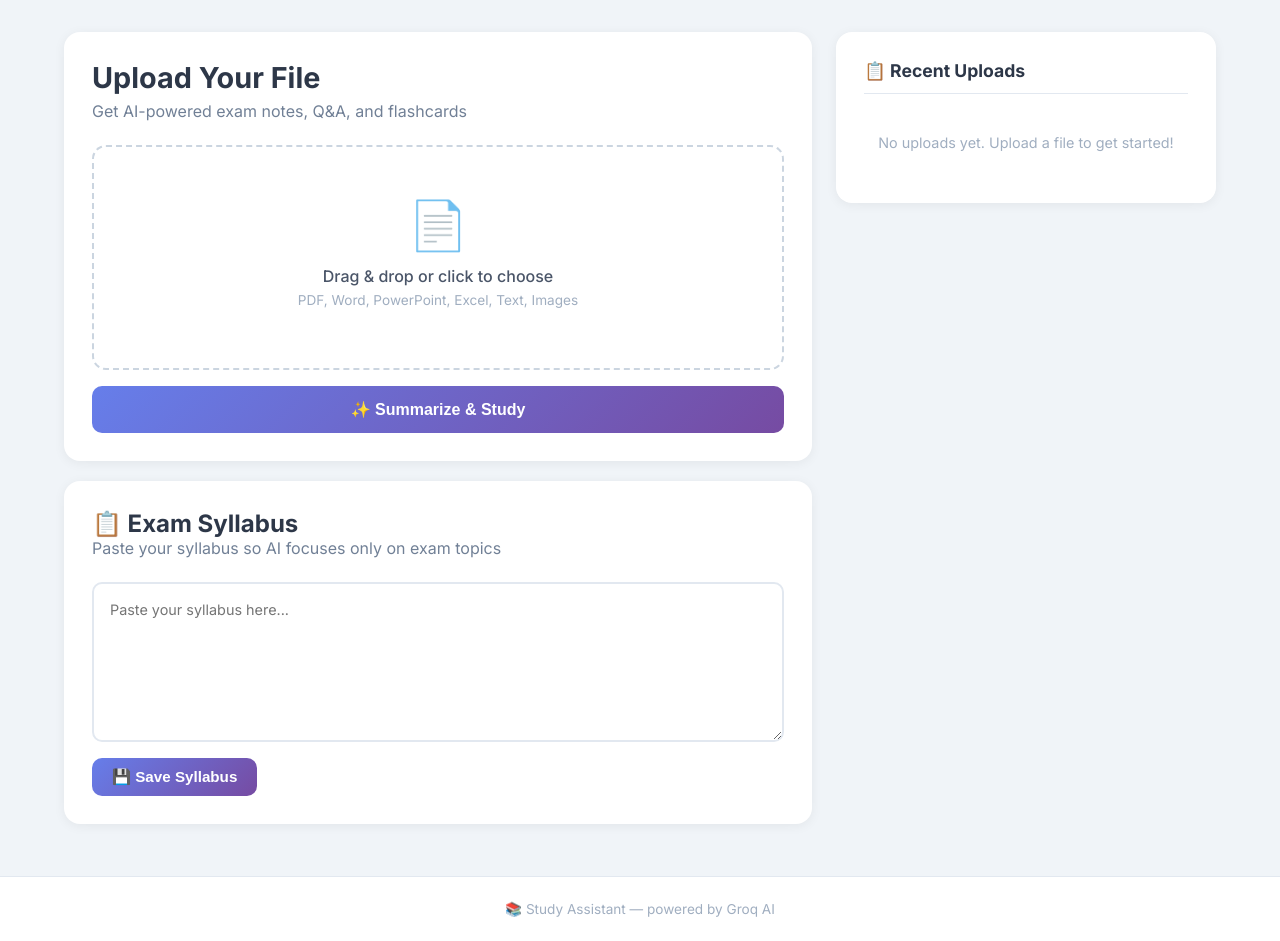
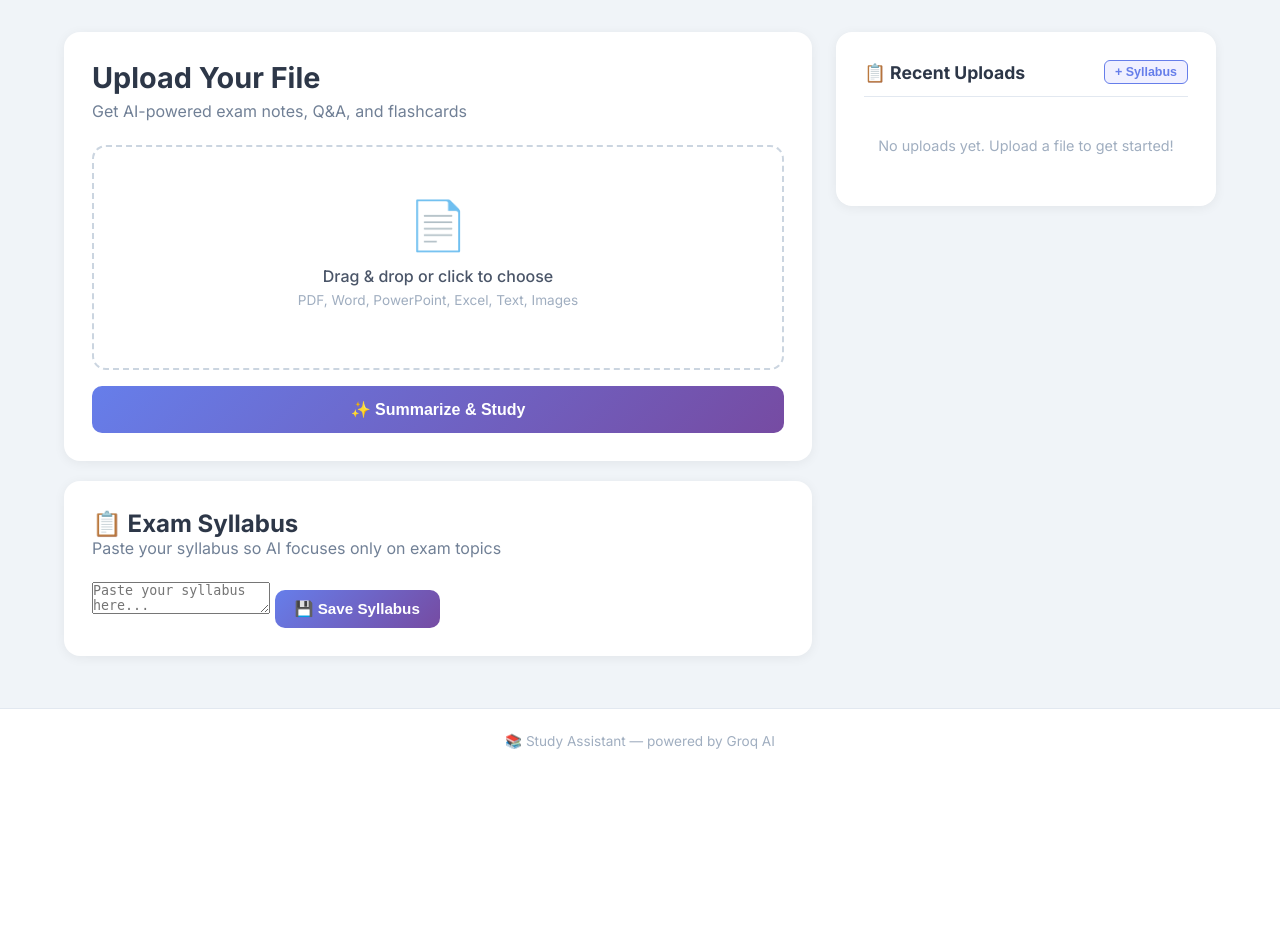
Before and after one commit to Sahhvaa/study-assistant, a Flask app: page / in a window 1280 px wide. Shown: the part 64-1005 px from the top of the page. After the commit the page ends 813 px from the top, so only its background shows below. Run offline with Flask 3, Linux system fonts and the light colour scheme; data that the repository does not hold is empty; some libraries are stand-ins or nearby versions.

Commit message:
Move syllabus to collapsible sidebar panel

```diff
--- a/static/style.css
+++ b/static/style.css
@@ -986,31 +986,96 @@ a {
     }
 }
 
-/* SYLLABUS */
-.syllabus-card {
-    margin-bottom: 20px;
+/* HISTORY HEADER */
+.history-header {
+    display: flex;
+    justify-content: space-between;
+    align-items: center;
+    margin-bottom: 16px;
+    padding-bottom: 12px;
+    border-bottom: 1px solid #e2e8f0;
 }
 
-.syllabus-textarea {
+.history-title {
+    font-size: 1.1rem;
+    font-weight: 700;
+    color: #2d3748;
+    margin-bottom: 0;
+    /* override old margin */
+    padding-bottom: 0;
+    border-bottom: none;
+}
+
+/* SYLLABUS TOGGLE BUTTON */
+.syllabus-toggle-btn {
+    background: #f0f0ff;
+    border: 1px solid #667eea;
+    color: #667eea;
+    padding: 4px 10px;
+    border-radius: 6px;
+    font-size: 0.78rem;
+    font-weight: 600;
+    cursor: pointer;
+    transition: background 0.2s;
+    white-space: nowrap;
+}
+
+.syllabus-toggle-btn:hover {
+    background: #e0e0ff;
+}
+
+.syllabus-toggle-btn.active {
+    background: #667eea;
+    color: white;
+}
+
+/* SYLLABUS PANEL */
+.syllabus-divider {
+    border-top: 1px dashed #e2e8f0;
+    margin: 12px 0;
+}
+
+.syllabus-panel-header {
+    display: flex;
+    justify-content: space-between;
+    align-items: center;
+    font-size: 0.85rem;
+    font-weight: 600;
+    color: #4a5568;
+    margin-bottom: 8px;
+}
+
+#syllabus-status {
+    font-size: 0.75rem;
+    color: #48bb78;
+    font-weight: 500;
+}
+
+.syllabus-textarea-small {
     width: 100%;
-    min-height: 160px;
-    padding: 14px 16px;
+    min-height: 120px;
+    padding: 10px 12px;
     border: 2px solid #e2e8f0;
-    border-radius: 10px;
-    font-size: 0.9rem;
+    border-radius: 8px;
+    font-size: 0.82rem;
     font-family: 'Inter', sans-serif;
     outline: none;
     resize: vertical;
-    line-height: 1.6;
+    line-height: 1.5;
     color: #2d3748;
-    margin-bottom: 12px;
+    margin-bottom: 8px;
     transition: border-color 0.2s;
 }
 
-.syllabus-textarea:focus {
+.syllabus-textarea-small:focus {
     border-color: #667eea;
 }
 
+.syllabus-save-btn {
+    width: 100%;
+    padding: 8px;
+    font-size: 0.88rem;
+}
 .syllabus-saved {
     background: #f0fff4;
     border: 1px solid #9ae6b4;
--- a/templates/index.html
+++ b/templates/index.html
@@ -71,16 +71,54 @@
     </div>
 
     <!-- RIGHT COLUMN — HISTORY -->
-    <div class="history-column">
-        <div class="card history-card">
+<div class="history-column">
+    <div class="card history-card">
+
+        <!-- HEADER with syllabus toggle button -->
+        <div class="history-header">
             <h2 class="history-title">📋 Recent Uploads</h2>
-            <div id="history-list">
-                <p class="empty-hint">No uploads yet.</p>
+            <button class="syllabus-toggle-btn"
+                id="syllabus-toggle"
+                onclick="toggleSyllabusPanel()"
+                title="Set exam syllabus">
+                + Syllabus
+            </button>
+        </div>
+
+        <!-- HISTORY LIST -->
+        <div id="history-list">
+            <p class="empty-hint">No uploads yet.</p>
+        </div>
+
+        <!-- SYLLABUS PANEL — hidden by default -->
+        <div id="syllabus-panel" style="display:none">
+            <div class="syllabus-divider"></div>
+
+            <div class="syllabus-panel-header">
+                <span>📋 Exam Syllabus</span>
+                <span id="syllabus-status"></span>
+            </div>
+
+            <textarea
+                id="syllabus-input"
+                class="syllabus-textarea-small"
+                placeholder="Paste your syllabus here..."></textarea>
+
+            <button class="btn btn-primary syllabus-save-btn"
+                id="save-syllabus-btn"
+                onclick="saveSyllabus()">
+                💾 Save
+            </button>
+
+            <div id="syllabus-error"
+                class="error-box"
+                style="display:none; margin-top:8px">
             </div>
         </div>
+
     </div>
+</div>
 
-</div>
 
 {% endblock %}
 
@@ -160,14 +198,29 @@ function uploadFile() {
 }
 
 // SYLLABUS
+function toggleSyllabusPanel() {
+    var panel = document.getElementById('syllabus-panel');
+    var btn = document.getElementById('syllabus-toggle');
+    var isOpen = panel.style.display !== 'none';
+
+    if (isOpen) {
+        panel.style.display = 'none';
+        btn.textContent = '+ Syllabus';
+        btn.classList.remove('active');
+    } else {
+        panel.style.display = 'block';
+        btn.textContent = '✕ Close';
+        btn.classList.add('active');
+    }
+}
+
 function loadSyllabus() {
     fetch('/get_syllabus')
     .then(function(r) { return r.json(); })
     .then(function(data) {
         if (data.syllabus && data.syllabus.trim()) {
             document.getElementById('syllabus-input').value = data.syllabus;
-            document.getElementById('syllabus-saved-bar').style.display = 'block';
-            document.getElementById('syllabus-edit-area').style.display = 'none';
+            document.getElementById('syllabus-status').textContent = '✅ Saved';
         }
     });
 }
@@ -176,7 +229,7 @@ function saveSyllabus() {
     var syllabus = document.getElementById('syllabus-input').value.trim();
 
     if (!syllabus) {
-        document.getElementById('syllabus-error').textContent = 'Please paste your syllabus first!';
+        document.getElementById('syllabus-error').textContent = 'Please paste your syllabus!';
         document.getElementById('syllabus-error').style.display = 'block';
         return;
     }
@@ -192,7 +245,7 @@ function saveSyllabus() {
     })
     .then(function(r) { return r.json(); })
     .then(function(data) {
-        btn.textContent = '💾 Save Syllabus';
+        btn.textContent = '💾 Save';
         btn.disabled = false;
 
         if (data.error) {
@@ -201,15 +254,16 @@ function saveSyllabus() {
             return;
         }
 
-        document.getElementById('syllabus-saved-bar').style.display = 'block';
-        document.getElementById('syllabus-edit-area').style.display = 'none';
+        // show saved status
+        document.getElementById('syllabus-status').textContent = '✅ Saved';
         document.getElementById('syllabus-error').style.display = 'none';
+
+        // close panel after saving
+        setTimeout(function() {
+            toggleSyllabusPanel();
+        }, 1000);
+        // closes after 1 second so user sees the success
     });
-}
-
-function toggleSyllabusEdit() {
-    document.getElementById('syllabus-edit-area').style.display = 'block';
-    document.getElementById('syllabus-saved-bar').style.display = 'none';
 }
 
 // HISTORY
```
